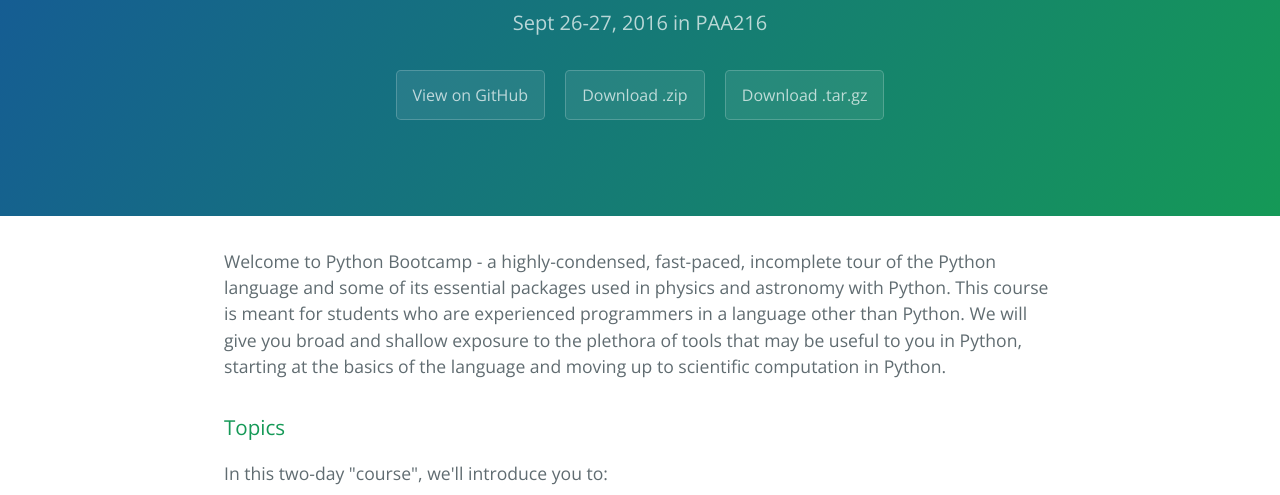
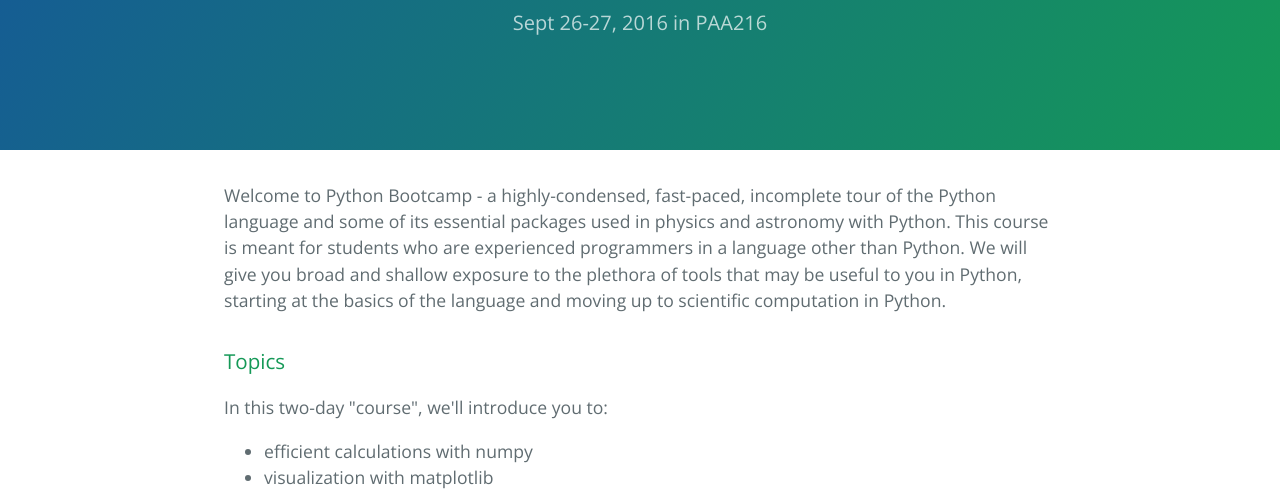
Before and after one commit to bmorris3/2016_astro_bootcamp, a plain HTML site: page index.html in a window 1280 px wide. Shown: the part 245-740 px from the top of the page. Drawn offline with nearby package versions, Linux system fonts and the light colour scheme.

Commit message:
Update index.html

```diff
--- a/index.html
+++ b/index.html
@@ -13,9 +13,9 @@
     <section class="page-header">
       <h1 class="project-name">2016 Python Bootcamp for UW Astronomy and Physics</h1>
       <h2 class="project-tagline">Sept 26-27, 2016 in PAA216</h2>
-      <a href="https://github.com/bmorris3/2016_astro_bootcamp" class="btn">View on GitHub</a>
+      <!--<a href="https://github.com/bmorris3/2016_astro_bootcamp" class="btn">View on GitHub</a>
       <a href="https://github.com/bmorris3/2016_astro_bootcamp/zipball/master" class="btn">Download .zip</a>
-      <a href="https://github.com/bmorris3/2016_astro_bootcamp/tarball/master" class="btn">Download .tar.gz</a>
+      <a href="https://github.com/bmorris3/2016_astro_bootcamp/tarball/master" class="btn">Download .tar.gz</a>-->
     </section>
 
     <section class="main-content">
```
